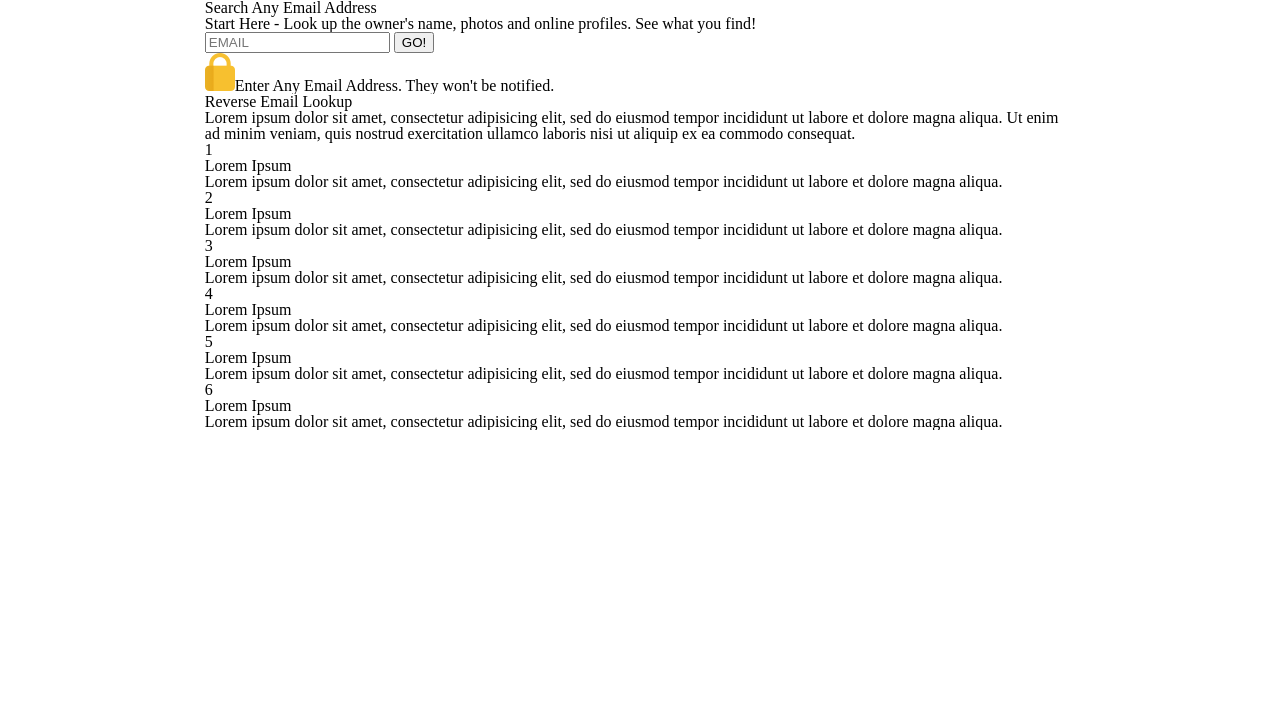
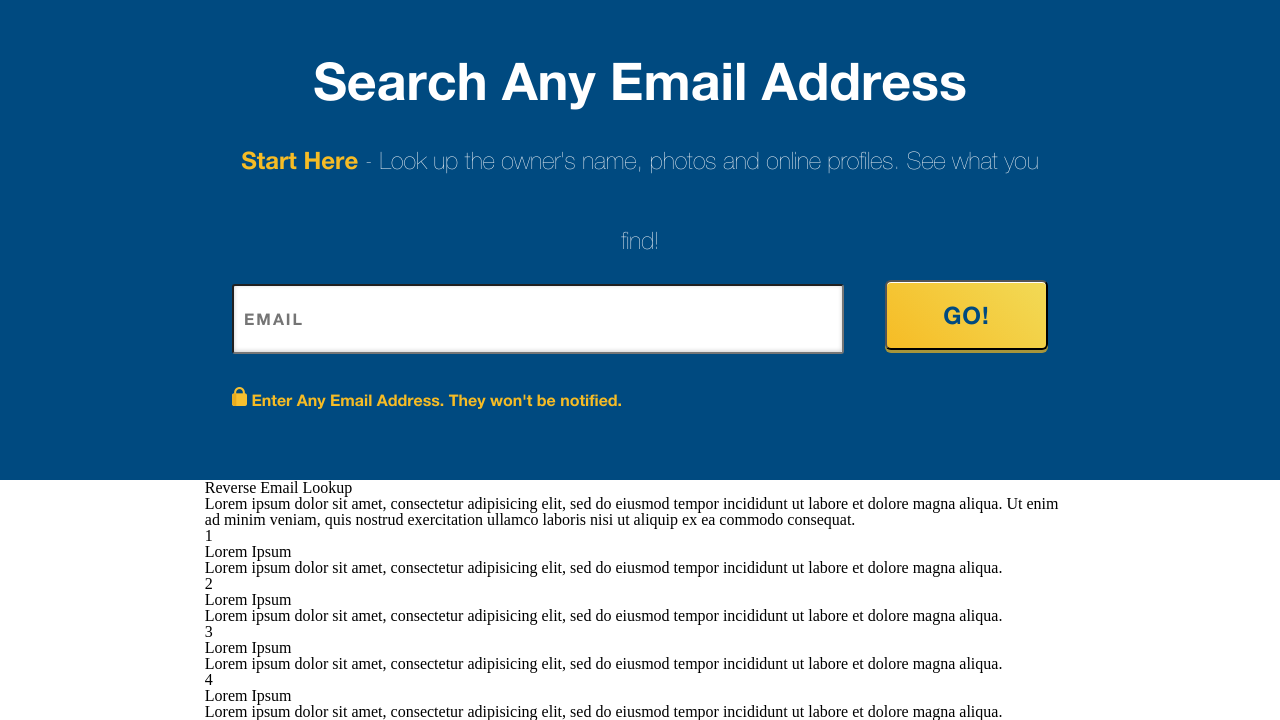
Before and after one commit to chin096/email_reports, a PHP site: page / in a window 1280 px wide. Shown: the part 65-785 px from the top of the page. Before the commit the page ends 495 px from the top, so only its background shows below. Run offline with PHP 8.4, Linux system fonts and the light colour scheme.

Commit message:
search section styles updated

```diff
--- a/index.html
+++ b/index.html
@@ -3,6 +3,7 @@
   <head>
     <meta charset="utf-8">
     <link rel="stylesheet" href="styles/reset.css">
+    <link rel="stylesheet" href="styles/fonts.css">
     <link rel="stylesheet" href="styles/main.css">
     <title>Reverse Email Lookup</title>
     <meta name="description" content="Reverse Email Lookup allows you to search any email address to look up the owner's name, photos, and online profiles. See what you find!">
@@ -26,20 +27,22 @@
       </div>
     </header>
 
-    <div id="landing-page">
+    <section id="result-section">
+
+    </section>
 
     <section id="search-section">
       <div class="content-container">
         <h1>Search Any Email Address</h1>
-          <p><span>Start Here</span> - Look up the owner's name, photos and online profiles. See what you find!</p>
+        <p>Start Here <span>- Look up the owner's name, photos and online profiles. See what you find!</span></p>
 
         <form>
+          <input type="email" name="email" id="email-input" placeholder="EMAIL" required>
 
-            <input type="email" name="email" placeholder="EMAIL">
-            <button type="button" name="search">GO!</button>
+          <button type="button" name="search" id="search-button">GO!</button>
+          <p><img src="assets/png/lock@2x.png" alt="Lock"> Enter Any Email Address. They won't be notified.</p>
+        </form>
 
-          </form>
-          <p><img src="assets/png/lock@2x.png" alt="Lock">Enter Any Email Address. They won't be notified.</p>
       </div>
     </section>
 
@@ -94,12 +97,6 @@
       </div>
     </section>
 
-    </div>
-
-    <div id="result-page">
-
-    </div>
-
     <footer>
 
     </footer>
--- /dev/null
+++ b/styles/fonts.css
@@ -0,0 +1,9 @@
+@font-face {
+  font-family: HelveticaNeue;
+  src: url(../fonts/HelveticaNeue.ttf);
+}
+
+@font-face {
+  font-family: HelveticaNeue-Bold;
+  src: url(../fonts/HelveticaNeue-Bold.ttf);
+}
--- a/styles/main.css
+++ b/styles/main.css
@@ -2,6 +2,7 @@ body {
 
 }
 
+/* Start of header styles */
 header {
   background: #004A80;
   width: 100%;
@@ -37,6 +38,87 @@ nav img {
   width: 23px;
   height: 23px;
 }
+/* End  of header styles */
+
+/* Start of Search section styles */
+#search-section {
+  background: #004A80;
+  width: 100%;
+  box-sizing: border-box;
+  padding: 40px;
+  line-height: 80px;
+}
+
+#search-section h1 {
+  font-family: HelveticaNeue-Bold, Helvetica, sans-serif;
+  font-size: 52px;
+  color: #FFFFFF;
+  letter-spacing: 0;
+  text-align: center;
+}
+
+#search-section p {
+  font-family: HelveticaNeue-Bold, Helvetica, sans-serif;
+  font-size: 24px;
+  color: #F6BC25;
+  letter-spacing: 0;
+  text-align: center;
+}
+
+#search-section span {
+  font-family: HelveticaNeue, Helvetica, sans-serif;
+  color: #ffffff;
+  line-height: 29px;
+}
+
+#search-section form {
+  width: 100%;
+}
+
+#email-input {
+  width: 75%;
+  background: #FFFFFF;
+  box-shadow: inset 0 -1px 4px 0 rgba(0, 0, 0, 0.20);
+  border-radius: 3px;
+  border-radius: 3px;
+  height: 70px;
+  font-family: HelveticaNeue-Bold, Helvetica, sans-serif;
+  font-size: 16px;
+  color: #9B9B9B;
+  letter-spacing: 2px;
+  line-height: 18px;
+  padding: 10px;
+  box-sizing: border-box;
+}
+
+#email-input:focus {
+  border: 2px solid #F6BC25;
+}
+
+#search-button {
+  width: 20%;
+  background-image: linear-gradient(225deg, #F2DA56 0%, #F6BC25 100%);
+  box-shadow: 0 3px 0 0 #A6953B, inset 0 1px 0 0 #FFFFFF;
+  border-radius: 6px;
+  height: 70px;
+  font-family: HelveticaNeue-Bold, Helvetica, sans-serif;
+  font-size: 24px;
+  color: #004A80;
+  letter-spacing: 1px;
+  text-align: center;
+  float: right;
+}
+
+#search-section form p{
+  text-align: left;
+  font-size: 16px;
+}
+
+#search-section form p img {
+  width: 15px;
+  height: 19px;
+}
+/* Start of Search section styles */
 
 /* Tablet size */
 @media screen and (max-width: 768px) {
@@ -44,6 +126,14 @@ nav img {
   .content-container {
     width: 93.4%;
     max-width: 718px;
+  }
+
+  #search-section h1{
+    font-size: 48px;
+  }
+
+  #search-section p {
+    font-size: 20px;
   }
 
 }
@@ -56,4 +146,12 @@ nav img {
     max-width: 290px;
   }
 
+  #search-section h1{
+    font-size: 38px;
+  }
+
+  #search-section p {
+    font-size: 18px;
+  }
+
 }
```
Also changed, not shown: fonts/HelveticaNeue-Bold.ttf (added), fonts/HelveticaNeue.ttf (added). Lines whose indentation alone changed are shown as unchanged.
